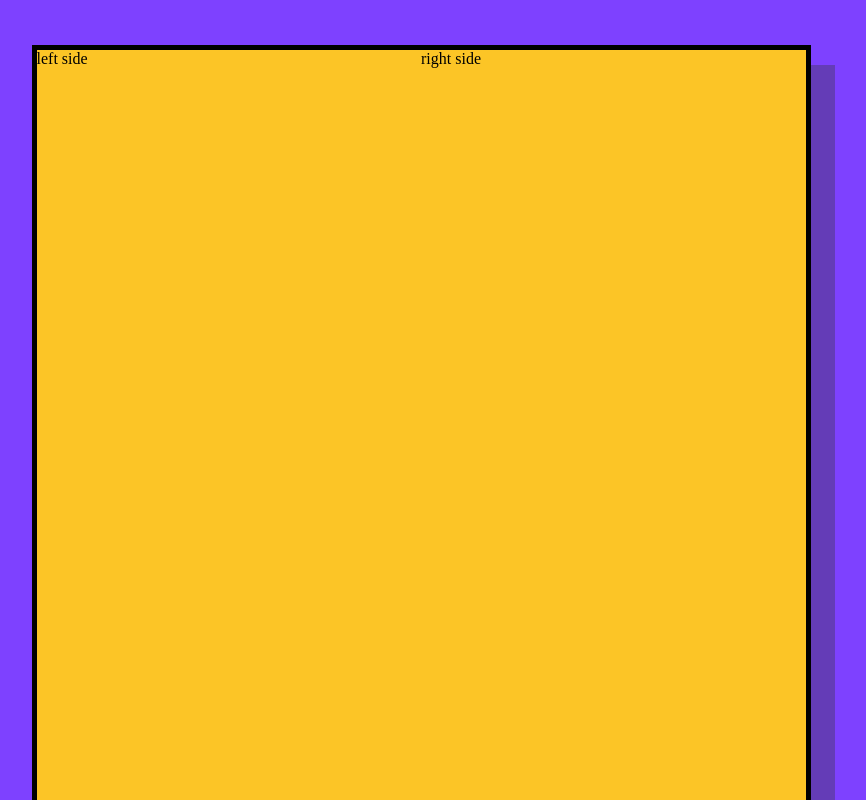
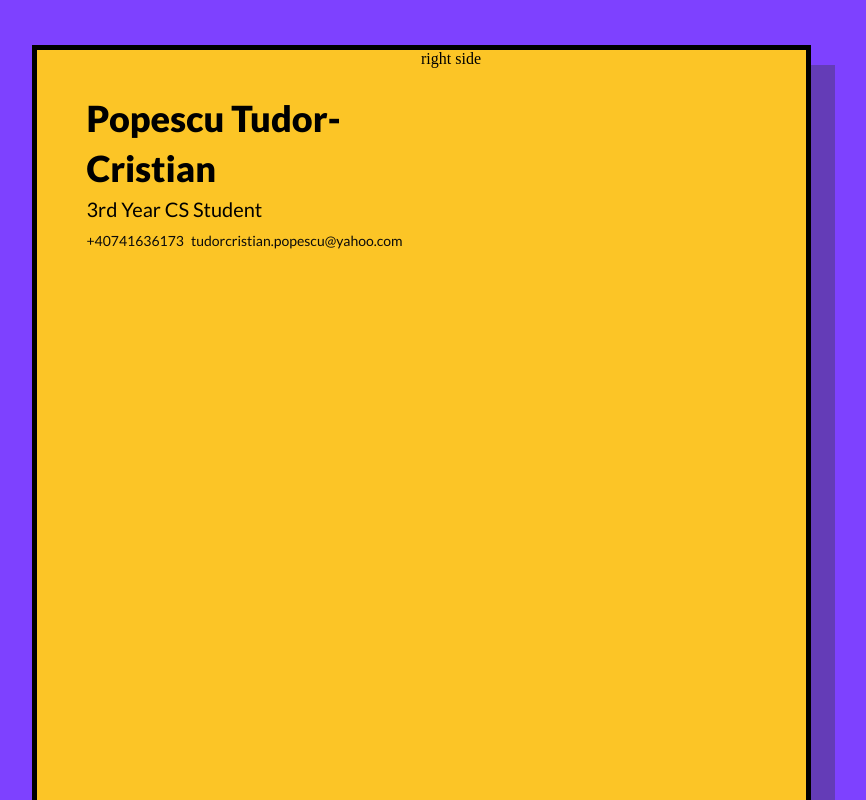
Before and after one commit to PopescuTudor/resume, a React (Vite) app: page / in a window 1280 px wide. Shown: the top 800 px of the page, without its empty margins (223-1089 px from the left). Built offline with nearby package versions, Linux system fonts and the light colour scheme.

Commit message:
add details component

```diff
--- a/index.html
+++ b/index.html
@@ -1,6 +1,9 @@
 <!DOCTYPE html>
 <html lang="en">
   <head>
+    <link rel="preconnect" href="https://fonts.googleapis.com">
+    <link rel="preconnect" href="https://fonts.gstatic.com" crossorigin>
+    <link href="https://fonts.googleapis.com/css2?family=Lato:ital,wght@0,100;0,300;0,400;0,700;0,900;1,100;1,300;1,400;1,700;1,900&display=swap" rel="stylesheet">
     <meta charset="UTF-8" />
     <link rel="icon" type="image/svg+xml" href="/favicon.svg" />
     <meta name="viewport" content="width=device-width, initial-scale=1.0" />
--- a/src/App.jsx
+++ b/src/App.jsx
@@ -1,11 +1,14 @@
 import './normalize.css';
 import Layout from './components/layout';
+import Details from './components/Details';
 import styled from 'styled-components';
 export default function App() {
   return (
     <Layout
       left = {
-        <div>left side</div>
+        <div>
+          <Details />
+        </div>
       }
       right = {
         <div>right side</div>
--- /dev/null
+++ b/src/components/Details.jsx
@@ -0,0 +1,59 @@
+import styled from 'styled-components'
+
+const Details = () => {
+  return (
+    <Container>
+      <Name>Popescu Tudor-Cristian</Name>
+      <Title>3rd Year CS Student</Title>
+      <ContactRow>
+        <Contact>+40741636173</Contact>
+        <Contact>tudorcristian.popescu@yahoo.com</Contact>
+      </ContactRow>
+    </Container>
+  );
+
+};
+
+export default Details;
+
+const Container = styled.div`
+  display: flex;
+  flex-direction: column;
+
+  margin-top: 43px;
+  margin-left: 50px;
+`;
+
+const Name = styled.span `
+  color: #000;
+  font-family: Lato;
+  font-size: 36px;
+  font-style: normal;
+  font-weight: 900;
+  line-height: 140%; /* 50.4px */
+`;
+
+const Title = styled.span`
+  padding-bottom: 6px;
+  color: #000;
+  font-family: Lato;
+  font-size: 20px;
+  font-style: normal;
+  font-weight: 500;
+  line-height: 150%; /* 30px */
+`;
+
+const Contact = styled.span`
+  color: #0B0B0B;
+  font-family: Lato;
+  font-size: 14px;
+  font-style: normal;
+  font-weight: 500;
+  line-height: 150%; /* 21px */
+`;
+
+const ContactRow = styled.div`
+  display: flex;
+  flex-direction: row;
+  gap: 7px;
+`;
```
